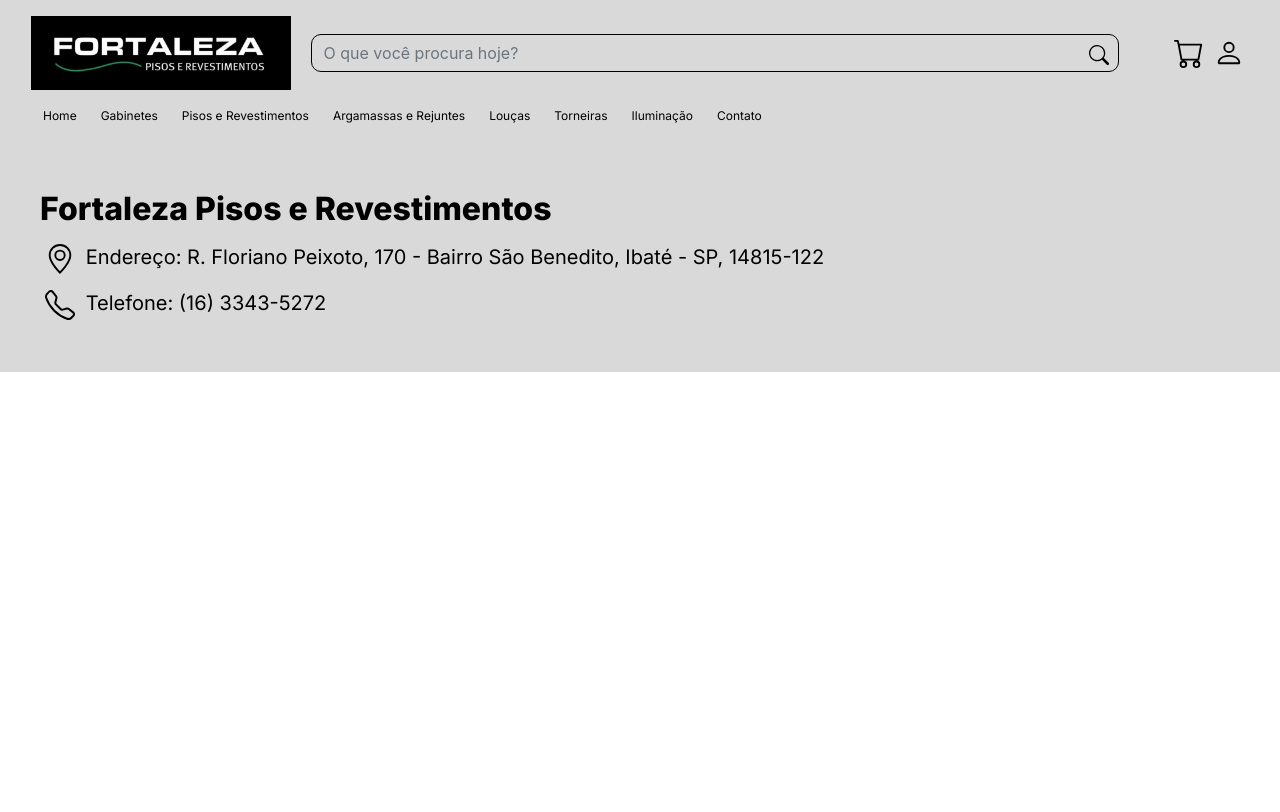
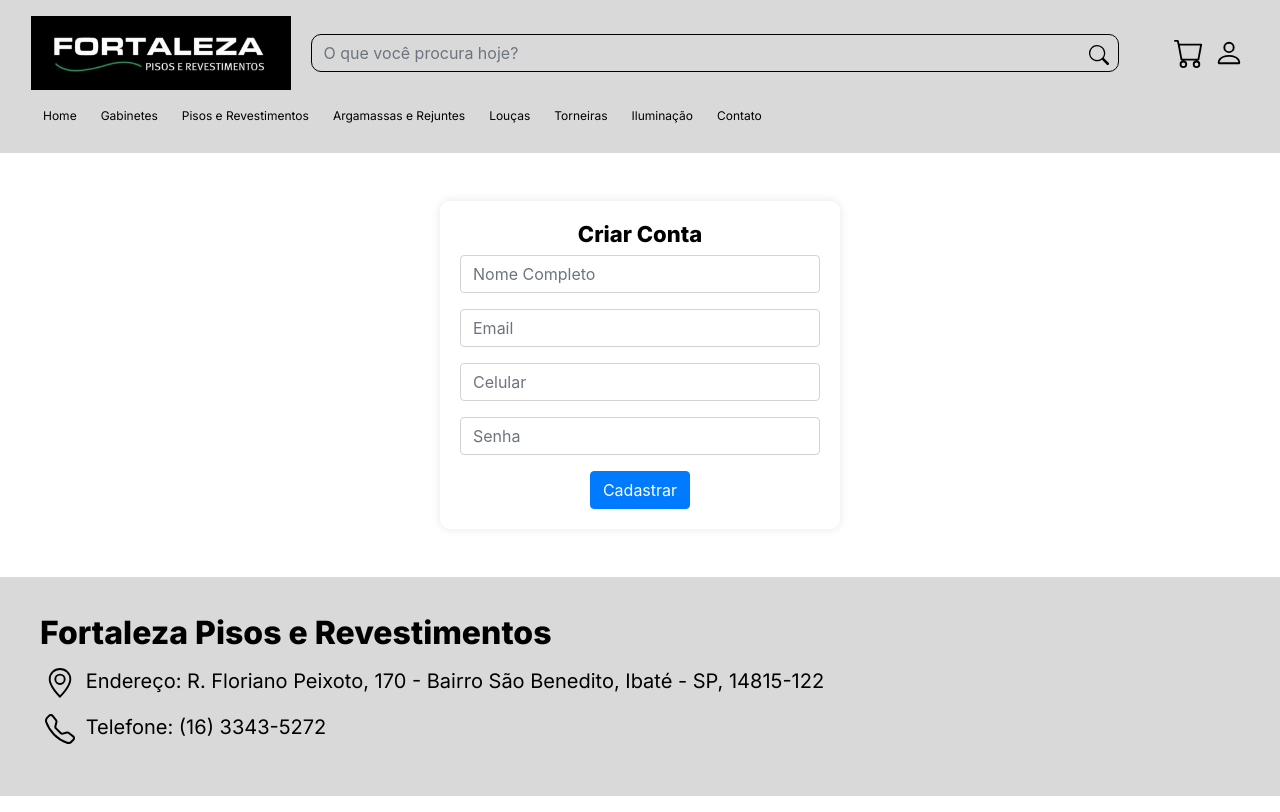
Before and after one commit to gabrieleksilva/lojaFt, an Angular app: page /cadastroLogin in a window 1280 px wide. Before the commit this address led to /. Built offline with nearby package versions, Linux system fonts and the light colour scheme.

Commit message:
tela cadastro de usuario

```diff
--- a/src/app/app-routing.module.ts
+++ b/src/app/app-routing.module.ts
@@ -3,11 +3,13 @@ import { NgModule } from '@angular/core';
 import { RouterModule, Routes } from '@angular/router';
 import { ContatoComponent } from './components/contato/contato.component';
 import { QuizComponent } from './components/quiz/quiz.component';
+import { CadastroLoginComponent } from './components/cadastro-login/cadastro-login.component';
 
 const routes: Routes = [
-  {path: 'usuario', component: UsuarioComponent},
+  {path: 'login', component: UsuarioComponent},
   {path: 'contato', component: ContatoComponent},
   {path: 'quiz', component: QuizComponent},
+  {path: 'cadastroLogin', component: CadastroLoginComponent},
   {path: 'contato', component: ContatoComponent}
 ];
 
--- a/src/app/app.module.ts
+++ b/src/app/app.module.ts
@@ -8,6 +8,7 @@ import { FooterComponent } from './shared/footer/footer.component';
 import { UsuarioComponent } from './components/usuario/usuario.component';
 import { ContatoComponent } from './components/contato/contato.component';
 import { QuizComponent } from './components/quiz/quiz.component';
+import { CadastroLoginComponent } from './components/cadastro-login/cadastro-login.component';
 
 @NgModule({
   declarations: [
@@ -17,6 +18,7 @@ import { QuizComponent } from './components/quiz/quiz.component';
     UsuarioComponent,
     ContatoComponent,
     QuizComponent,
+    CadastroLoginComponent,
   ],
   imports: [
     BrowserModule,
--- /dev/null
+++ b/src/app/components/cadastro-login/cadastro-login.component.css
@@ -0,0 +1,20 @@
+#mainCadastroUsuario {
+  padding: 40px;
+}
+
+#formCadastroUsuario {
+  max-width: 400px;
+  width: 100%;
+  padding: 20px;
+  border-radius: 10px;
+  box-shadow: 0 0 10px rgba(0,0,0,0.1);
+}
+
+#labelCadastroUsuario{
+  font-family: "Inter", sans-serif;
+  font-size: 22px;
+  font-weight: 800;
+  line-height: normal;
+  letter-spacing: 0%;
+  color: #000000;
+}
--- /dev/null
+++ b/src/app/components/cadastro-login/cadastro-login.component.html
@@ -0,0 +1,18 @@
+<main id="mainCadastroUsuario" class="flex-fill d-flex justify-content-center align-items-center text-center p-5">
+  <form id="formCadastroUsuario" class="w-100" style="max-width: 400px;">
+    <label id="labelCadastroUsuario">Criar Conta</label>
+    <div id="divNomeLinhaCadastroUsuario" class="form-group mb-3">
+      <input type="text" class="form-control" placeholder="Nome Completo">
+    </div>
+    <div id="divEmailLinhaCadastroUsuario" class="form-group mb-3">
+      <input type="email" class="form-control" placeholder="Email">
+    </div>
+    <div id="divTelLinhaCadastroUsuario" class="form-group mb-3">
+      <input type="tel" class="form-control" placeholder="Celular">
+    </div>
+    <div id="divSenhaLinhaCadastroUsuario" class="form-group mb-3">
+      <input type="password" class="form-control" placeholder="Senha">
+    </div>
+    <button type="submit" class="btn btn-primary">Cadastrar</button>
+  </form>
+</main>
--- /dev/null
+++ b/src/app/components/cadastro-login/cadastro-login.component.ts
@@ -0,0 +1,15 @@
+import { Component, OnInit } from '@angular/core';
+
+@Component({
+  selector: 'app-cadastro-login',
+  templateUrl: './cadastro-login.component.html',
+  styleUrls: ['./cadastro-login.component.css']
+})
+export class CadastroLoginComponent implements OnInit {
+
+  constructor() { }
+
+  ngOnInit(): void {
+  }
+
+}
--- a/src/app/shared/navbar/navbar.component.html
+++ b/src/app/shared/navbar/navbar.component.html
@@ -15,15 +15,18 @@
     </form>
 
     <div class="d-flex align-items-center gap-3">
+      <a href="" class="text-dark" title="Carrinho">
         <svg xmlns="http://www.w3.org/2000/svg" fill="currentColor" class="bi bi-cart" viewBox="0 0 16 16">
           <path
             d="M0 1.5A.5.5 0 0 1 .5 1H2a.5.5 0 0 1 .485.379L2.89 3H14.5a.5.5 0 0 1 .491.592l-1.5 8A.5.5 0 0 1 13 12H4a.5.5 0 0 1-.491-.408L2.01 3.607 1.61 2H.5a.5.5 0 0 1-.5-.5M3.102 4l1.313 7h8.17l1.313-7zM5 12a2 2 0 1 0 0 4 2 2 0 0 0 0-4m7 0a2 2 0 1 0 0 4 2 2 0 0 0 0-4m-7 1a1 1 0 1 1 0 2 1 1 0 0 1 0-2m7 0a1 1 0 1 1 0 2 1 1 0 0 1 0-2" />
         </svg>
-
+      </a>
+      <a href="login" class="text-dark" title="Login">
         <svg xmlns="http://www.w3.org/2000/svg" fill="currentColor" class="bi bi-person" viewBox="0 0 16 16">
           <path
             d="M8 8a3 3 0 1 0 0-6 3 3 0 0 0 0 6m2-3a2 2 0 1 1-4 0 2 2 0 0 1 4 0m4 8c0 1-1 1-1 1H3s-1 0-1-1 1-4 6-4 6 3 6 4m-1-.004c-.001-.246-.154-.986-.832-1.664C11.516 10.68 10.289 10 8 10s-3.516.68-4.168 1.332c-.678.678-.83 1.418-.832 1.664z" />
         </svg>
+      </a>
     </div>
   </div>
 
```
Also changed, not shown: 1 other file (tests, documents, lock files or other folders). Lines whose indentation alone changed are shown as unchanged.
